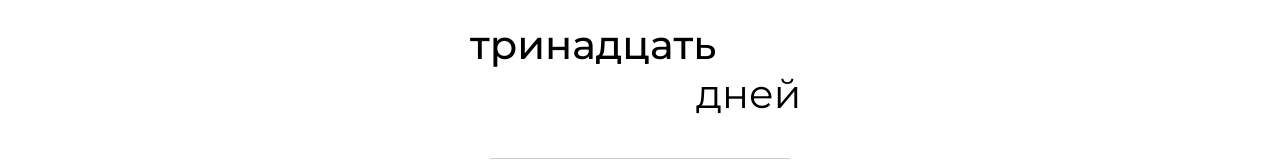
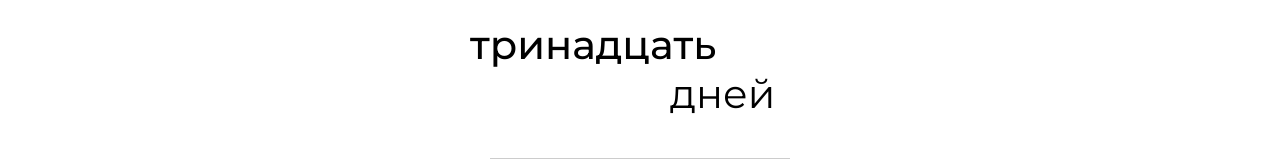
Before and after one commit to GubarVlad/School-Day-Self-government, a plain HTML site: page index.html in a window 1280 px wide. Shown: the part 612-780 px from the top of the page. Drawn offline with Linux system fonts and the light colour scheme.

Commit message:
Add files via upload

```diff
--- a/timer.css
+++ b/timer.css
@@ -55,7 +55,7 @@
     font-size: 40px;        /* Подберите нужный размер */
     font-weight: 400;
     line-height: 1.2;
-    margin-left: 206px;
+    margin-left: 180px;
     margin-bottom: 20px;
   }
 
```
